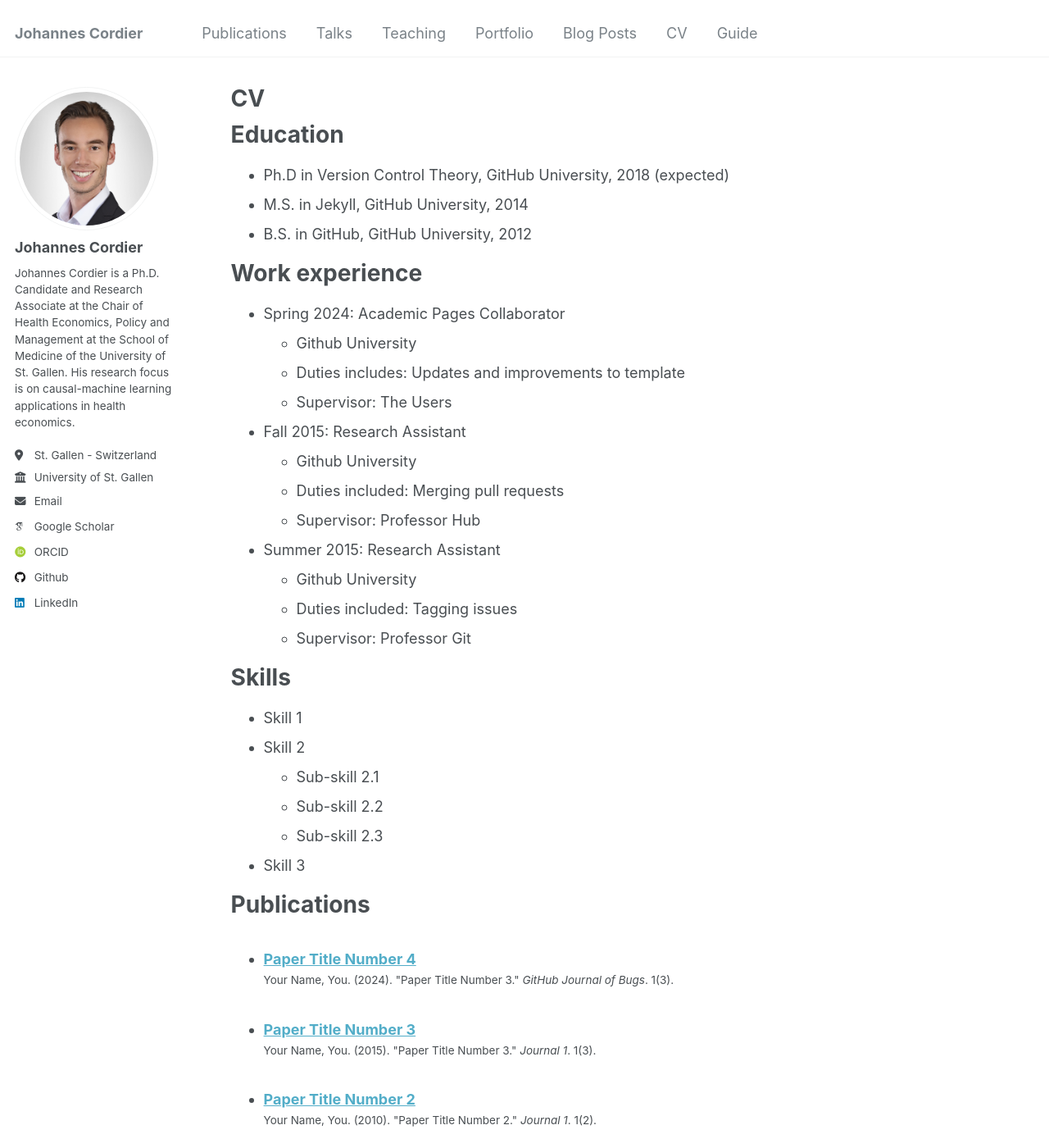
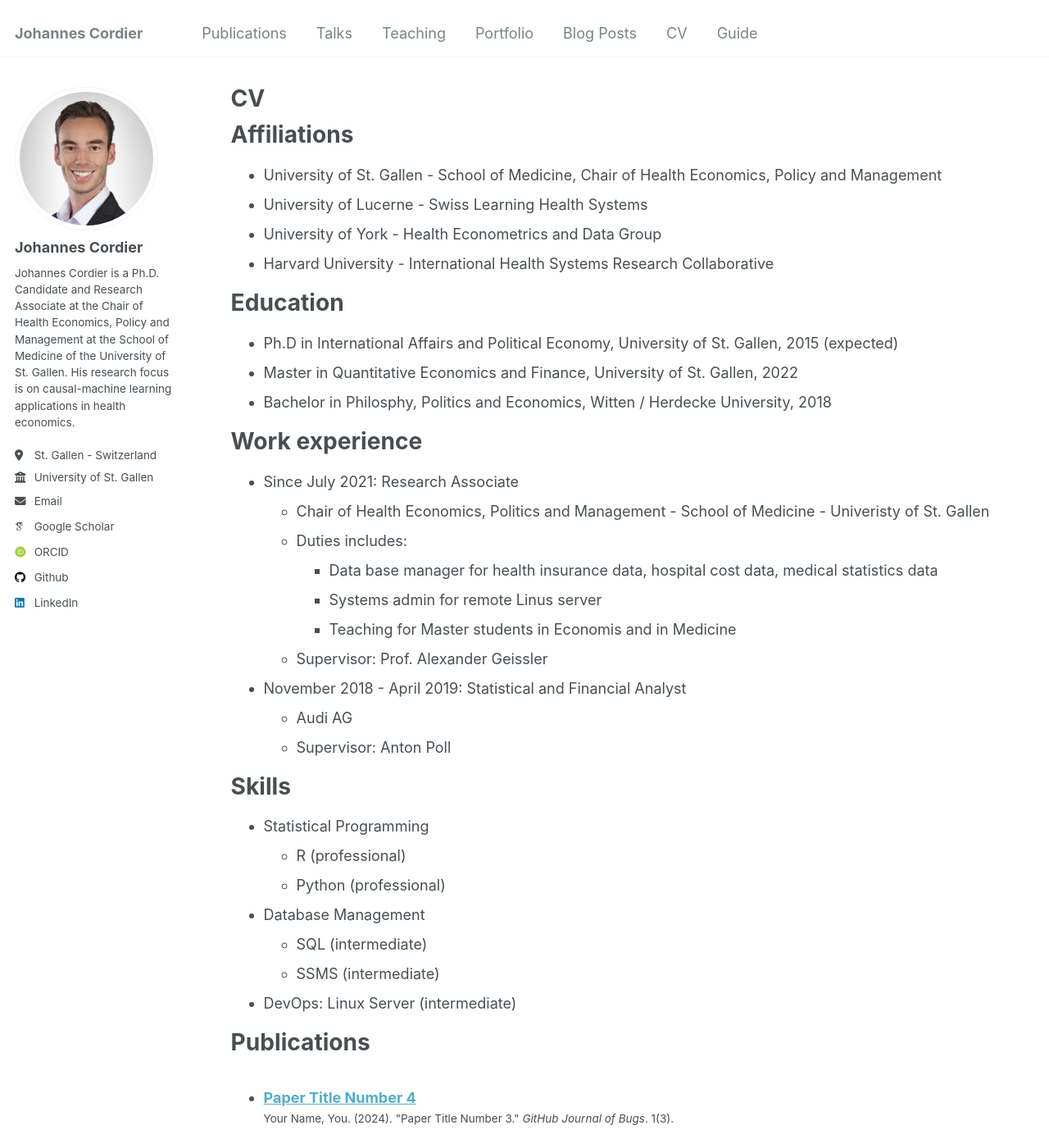
Before and after one commit to johannescordier/johannescordier.github.io, a Jekyll site: the page built from _pages/cv.md, in a window 1280 px wide and 1400 px high. Shown: the whole window at 82% size. Built offline with Jekyll 4.4.1, drawn with Linux system fonts in a browser that asks for light colours; some web fonts are replaced; some of the changed text lies outside the part shown.

Commit message:
Update cv.md

```diff
--- a/_pages/cv.md
+++ b/_pages/cv.md
@@ -9,37 +9,43 @@ redirect_from:
 
 {% include base_path %}
 
+Affiliations
+======
+* University of St. Gallen - School of Medicine, Chair of Health Economics, Policy and Management
+* University of Lucerne - Swiss Learning Health Systems
+* University of York - Health Econometrics and Data Group
+* Harvard University - International Health Systems Research Collaborative
+
 Education
 ======
-* Ph.D in Version Control Theory, GitHub University, 2018 (expected)
-* M.S. in Jekyll, GitHub University, 2014
-* B.S. in GitHub, GitHub University, 2012
+* Ph.D in International Affairs and Political Economy, University of St. Gallen, 2015 (expected)
+* Master in Quantitative Economics and Finance, University of St. Gallen, 2022
+* Bachelor in Philosphy, Politics and Economics, Witten / Herdecke University, 2018
 
 Work experience
 ======
-* Spring 2024: Academic Pages Collaborator
-  * Github University
-  * Duties includes: Updates and improvements to template
-  * Supervisor: The Users
+* Since July 2021: Research Associate
+  * Chair of Health Economics, Politics and Management - School of Medicine - Univeristy of St. Gallen
+  * Duties includes:
+    * Data base manager for health insurance data, hospital cost data, medical statistics data
+    * Systems admin for remote Linus server
+    * Teaching for Master students in Economis and in Medicine
+  * Supervisor: Prof. Alexander Geissler
 
-* Fall 2015: Research Assistant
-  * Github University
-  * Duties included: Merging pull requests
-  * Supervisor: Professor Hub
 
-* Summer 2015: Research Assistant
-  * Github University
-  * Duties included: Tagging issues
-  * Supervisor: Professor Git
+* November 2018 - April 2019: Statistical and Financial Analyst
+  * Audi AG
+  * Supervisor: Anton Poll
 
 Skills
 ======
-* Skill 1
-* Skill 2
-  * Sub-skill 2.1
-  * Sub-skill 2.2
-  * Sub-skill 2.3
-* Skill 3
+* Statistical Programming
+  * R (professional)
+  * Python (professional)
+* Database Management
+  * SQL (intermediate)
+  * SSMS (intermediate)
+* DevOps: Linux Server (intermediate)
 
 Publications
 ======
@@ -61,4 +67,6 @@ Teaching
 
 Service and leadership
 ======
-* Currently signed in to 43 different slack teams
+* St. Gallen Symposium - Academic Jury (since 2022)
+* ROCK YOUR LIFE! Schweiz - Mentor (2023-2024)
+* Ad-Hoc Economics - VP, Head of Finance (2019-2021)
```
